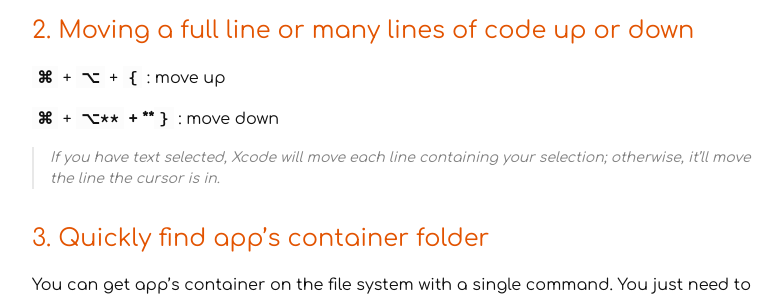
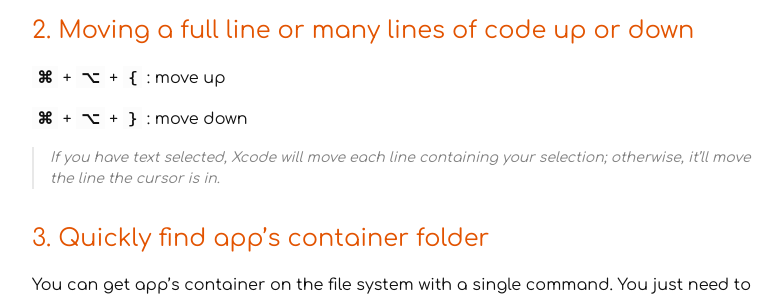
Before and after one commit to nnduc/nnduc.github.io, a Jekyll site: the page built from _posts/2017-09-25-tips-to-be-more-productive-with-xcode.md, in a window 1280 px wide and 900 px high, scrolled down 737 px. Shown: the part 152-451 px from the top of the window, without its empty margins (248-1031 px from the left). Built offline with Jekyll 4.4.1, drawn with Linux system fonts in a browser that asks for light colours; comment, search, counter and statistics services are not loaded.

```diff
--- a/_posts/2017-09-25-tips-to-be-more-productive-with-xcode.md
+++ b/_posts/2017-09-25-tips-to-be-more-productive-with-xcode.md
@@ -23,7 +23,7 @@ When clicking on a file in the Navigator, hold down **`⇧`** + **`⌥`**
 
 **`⌘`** + **`⌥`** + **`{`** : move up
 
-**`⌘`** + **`⌥**` + **`}`** : move down
+**`⌘`** + **`⌥`** + **`}`** : move down
 
 > If you have text selected, Xcode will move each line containing your selection; otherwise, it’ll move the line the cursor is in.
 
```
